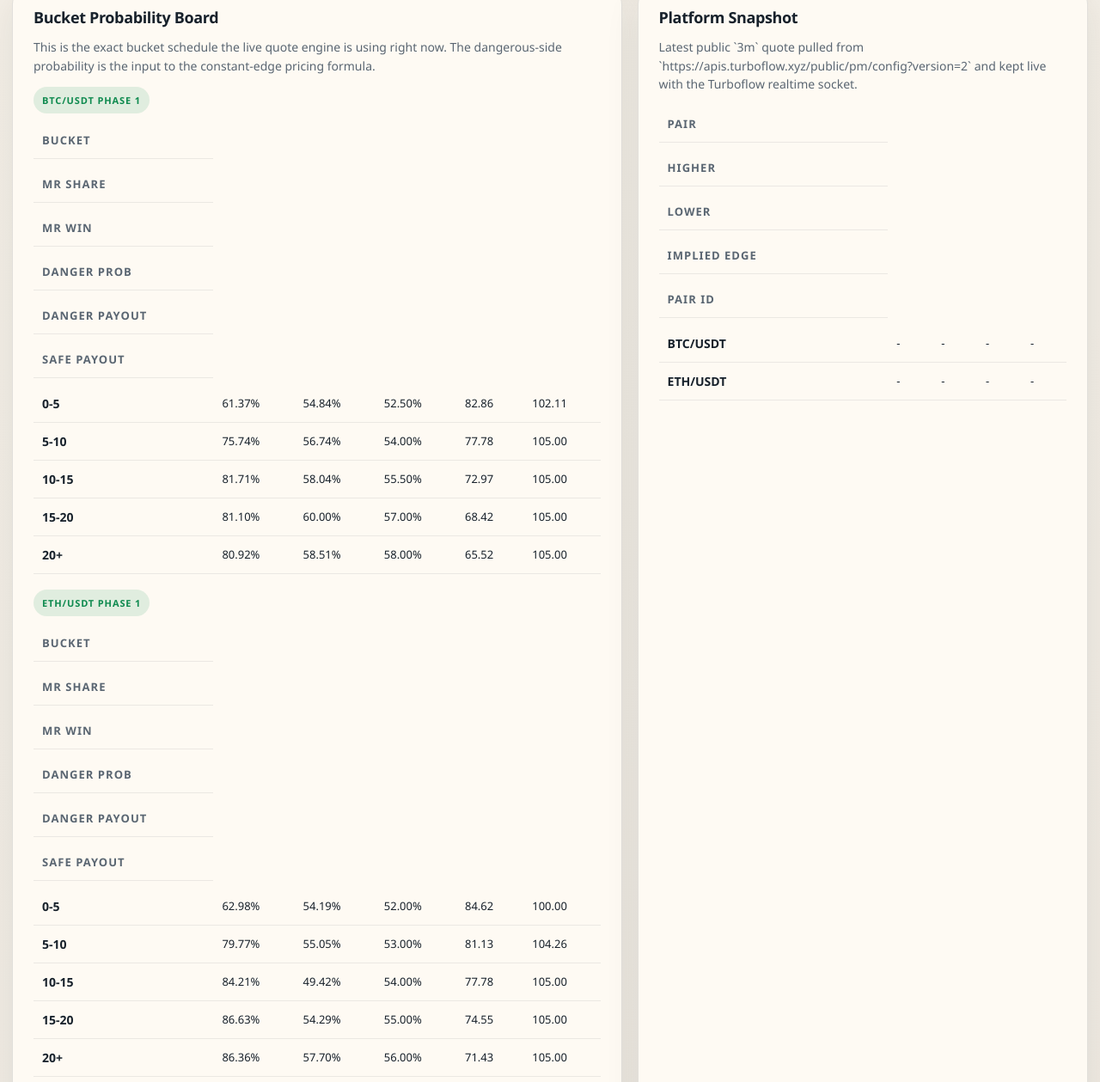
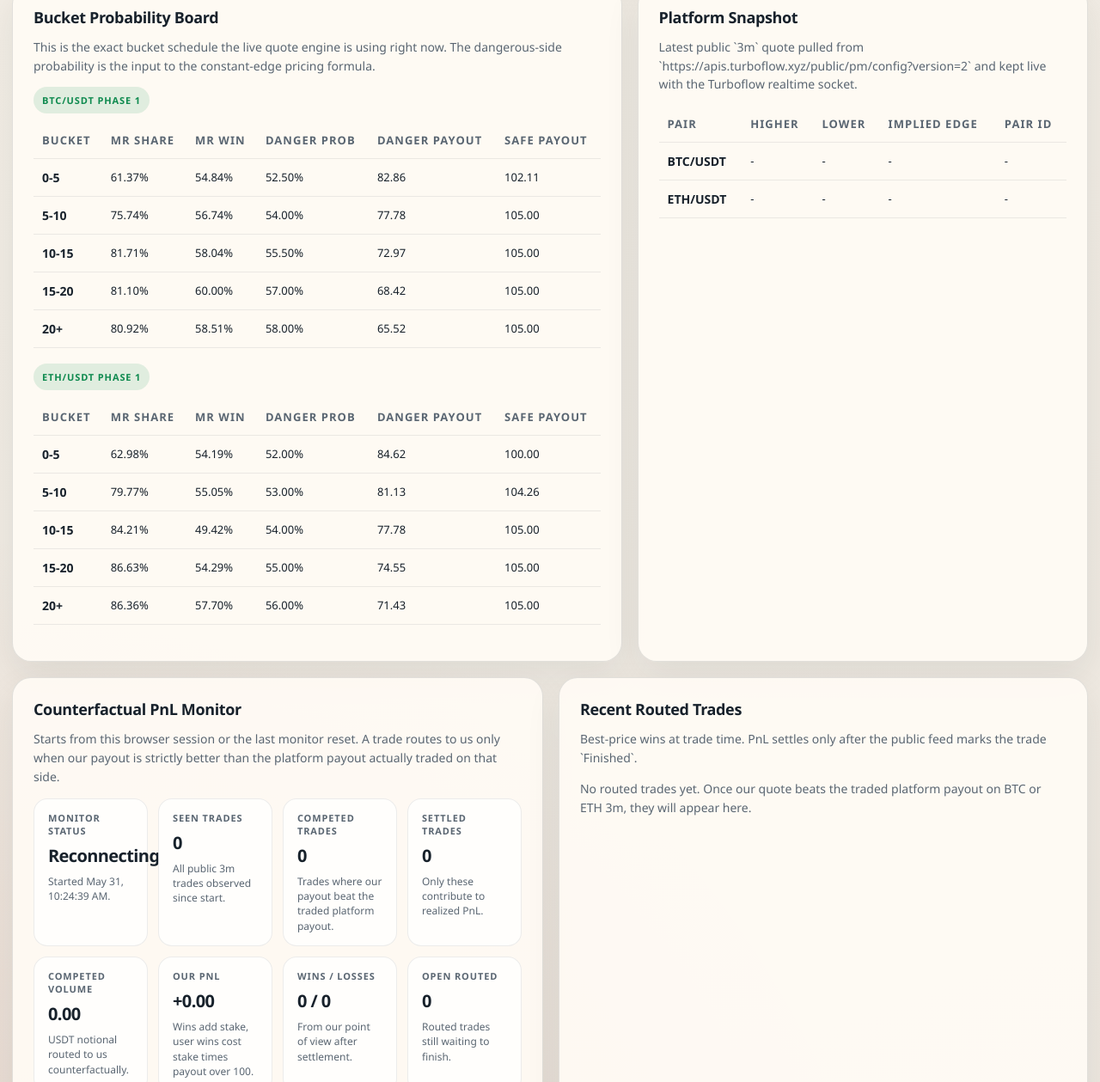
Before and after one commit to Manabesh-tech/btc-30s-market-maker, a website: page live_3m_market_maker_console.html in a window 1280 px wide. Shown: the part 1917-3176 px from the top of the page at 86% size. Drawn offline with Linux system fonts and the light colour scheme; no server answers; files whose address does not match are found by name.

Commit message:
Add 3m dashboard route and fix table alignment

```diff
--- a/live_3m_market_maker_console.html
+++ b/live_3m_market_maker_console.html
@@ -175,8 +175,7 @@
     .quote-box span,
     .status-box span,
     .split-card span,
-    .field label,
-    th {
+    .field label {
       display: block;
       font-size: 11px;
       text-transform: uppercase;
@@ -184,6 +183,15 @@
       color: var(--muted);
       font-weight: 800;
       margin-bottom: 8px;
+    }
+
+    th {
+      font-size: 11px;
+      text-transform: uppercase;
+      letter-spacing: 0.08em;
+      color: var(--muted);
+      font-weight: 800;
+      white-space: nowrap;
     }
 
     .mini-stat strong,
```
